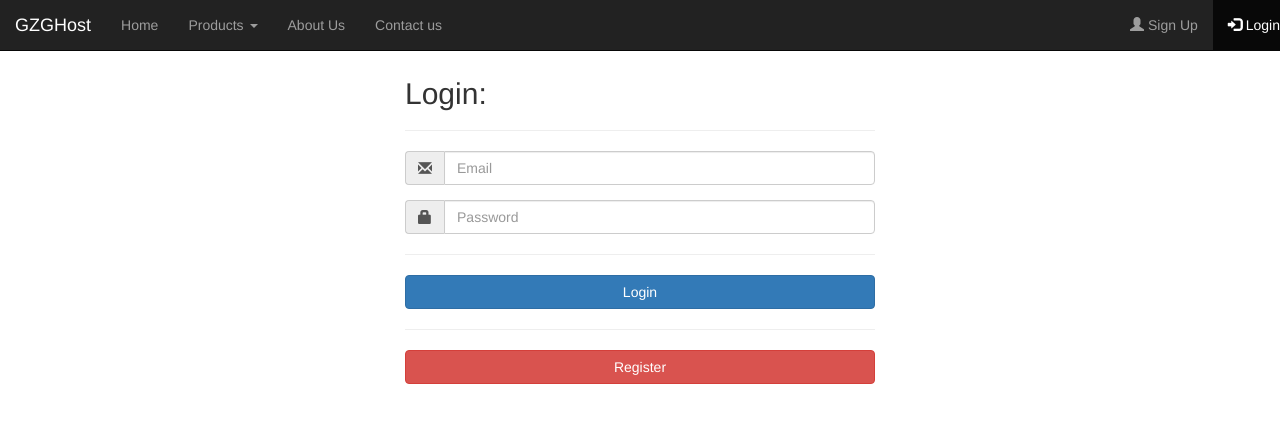
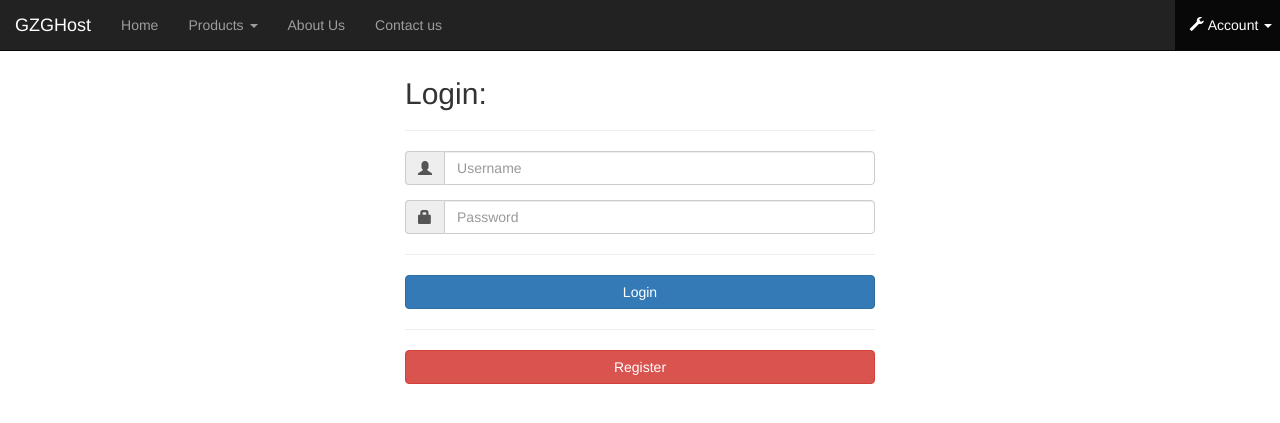
Before and after one commit to Saint-Louis-Priory-School-Coding-Club/gzghost.me, a PHP site: page /gzghost/login/login.php in a window 1280 px wide. Shown: the top 423 px of the page. Run offline with PHP 8.4, Linux system fonts and the light colour scheme.

Commit message:
Navbar update
changed account section of navbar to a drop down called account

```diff
--- a/header.php
+++ b/header.php
@@ -1,4 +1,4 @@
-<nav class="navbar navbar-inverse bg-inverse navbar-fixed-top navbar-expand-sm">
+<nav class="navbar navbar-inverse bg-inverse navbar-fixed-top navbar-expand-md">
   <div class="navbar-header">
         <button type="button" class="navbar-toggle" data-toggle="collapse" data-target="#myNavbar">
           <span class="icon-bar"></span>
@@ -8,7 +8,7 @@
         <a class="navbar-brand" href="#">GZGHost</a>
   </div>
   <div class="container-fluid navbar-collapse collapse" id="myNavbar">
-    <ul class="nav navbar-nav navbar-left navbar-collapse">
+    <ul class="nav navbar-nav">
       <li class='<?php echo $active[0] ?>'><a href="<?php echo $site ?>">Home</a></li>
       <li class="dropdown <?php echo $active[1] ?>"><a class="dropdown-toggle" data-toggle="dropdown" href="#">Products <span class="caret"></span></a>
         <ul class="dropdown-menu">
@@ -20,27 +20,25 @@
       <li class='<?php echo $active[2] ?>'><a href="<?php echo $site ?>/about">About Us</a></li>
       <li class='<?php echo $active[3] ?>'><a href="<?php echo $site ?>/contact">Contact us</a></li>
     </ul>
-    <?php if (isset($_SESSION['user']))  {
-        echo '<ul class="nav navbar-nav navbar-right">
-                <li class="dropdown '. $active[6] .'">
-                    <a href="#" class="dropdown-toggle" data-toggle="dropdown" role="button" aria-haspopup="true"
-                       aria-expanded="false">
-                        <span
-                            class="glyphicon glyphicon-user"></span>&nbsp;Logged
-                        in: ' . $userRow["email"] . '
-                        &nbsp;<span class="caret"></span></a>
+    <ul class="nav navbar-nav navbar-right">
+      <li class='dropdown <?php echo $active[4] ?>'>
+        <a href="#" class="dropdown-toggle" data-toggle="dropdown" role="button" aria-haspopup="true" aria-expanded="false">
+        <span class="glyphicon glyphicon-wrench"></span>&nbsp;Account <span class="caret"></span>&nbsp;&nbsp;</a>
       <ul class="dropdown-menu">
+        <?php
+        if (isset($_SESSION['user']))  {
+          echo '
           <li><a href="'. $site .'/user/dashboard"><span class="glyphicon glyphicon-dashboard"></span>&nbsp;Dashboard</a></li>
-                        <li><a href="'. $site . '/login/logout.php?logout"><span class="glyphicon glyphicon-log-out"></span>&nbsp;Logout</a>
-                        </li>
-                    </ul>';
+          <li><a href="'. $site . '/login/logout.php?logout"><span class="glyphicon glyphicon-log-out"></span>&nbsp;Logout</a></li>
+          ';
         } else {
           echo '
-    <ul class="nav navbar-nav navbar-right">
-      <li class="'. $active[5] .'"><a href="'. $site .'/login/register.php"><span class="glyphicon glyphicon-user"></span> Sign Up</a></li>
-      <li class="'. $active[4] .'"><a href="'. $site .'/login/login.php"><span class="glyphicon glyphicon-log-in"></span> Login</a></li>
+          <li><a href="'. $site .'/login/register.php"><span class="glyphicon glyphicon-user"></span> Sign Up</a></li>
+          <li><a href="'. $site .'/login/login.php"><span class="glyphicon glyphicon-log-in"></span> Login</a></li>
+          ';
+        }
+        ?>
       </ul>
-  ';}
-    ?>
+      </ul>
   </div>
 </nav>
--- a/login/login.php
+++ b/login/login.php
@@ -10,12 +10,12 @@ if (isset($_SESSION['user'])) {
 }
 
 if (isset($_POST['btn-login'])) {
-    $email = $_POST['email'];
+    $username = $_POST['username'];
     $upass = $_POST['pass'];
 
     $password = hash('sha256', $upass); // password hashing using SHA256
-    $stmt = $conn->prepare("SELECT id, username, password, active FROM users WHERE email= ?");
-    $stmt->bind_param("s", $email);
+    $stmt = $conn->prepare("SELECT id, username, password, active FROM users WHERE username= ?");
+    $stmt->bind_param("s", $username);
     /* execute query */
     $stmt->execute();
     //get result
@@ -74,8 +74,8 @@ if (isset($_POST['btn-login'])) {
 
                 <div class="form-group">
                     <div class="input-group">
-                        <span class="input-group-addon"><span class="glyphicon glyphicon-envelope"></span></span>
-                        <input type="email" name="email" class="form-control" placeholder="Email" required/>
+                        <span class="input-group-addon"><span class="glyphicon glyphicon-user"></span></span>
+                        <input type="username" name="username" class="form-control" placeholder="Username" required/>
                     </div>
                 </div>
 
```
Lines whose indentation alone changed are shown as unchanged.
